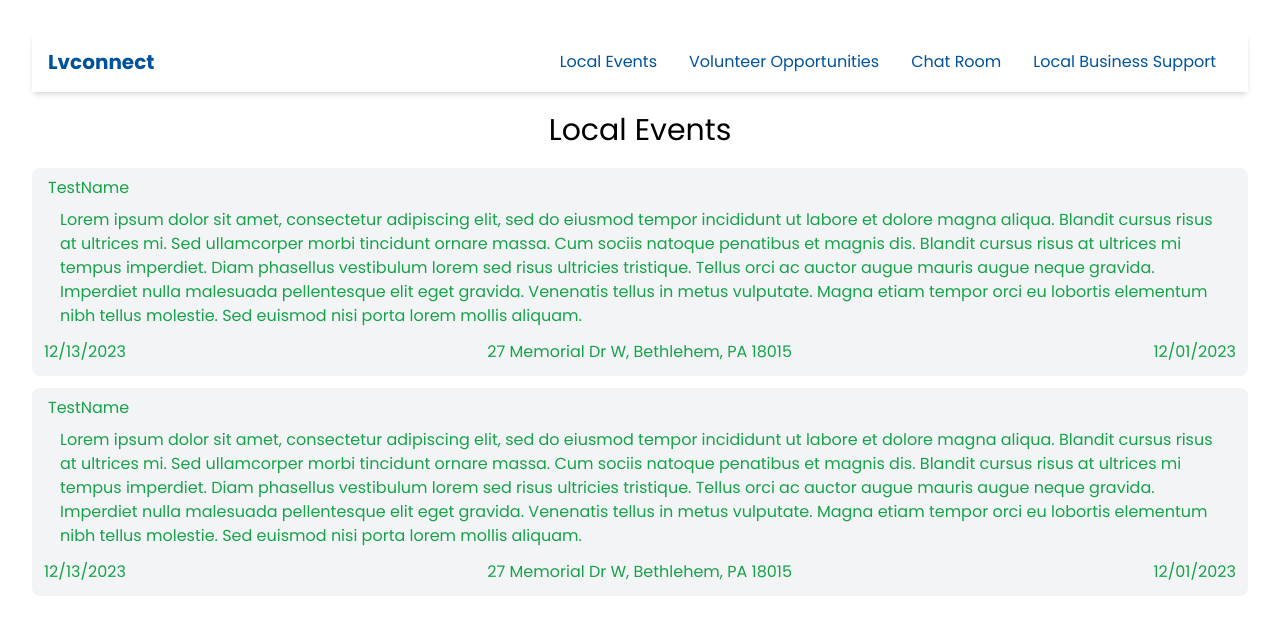
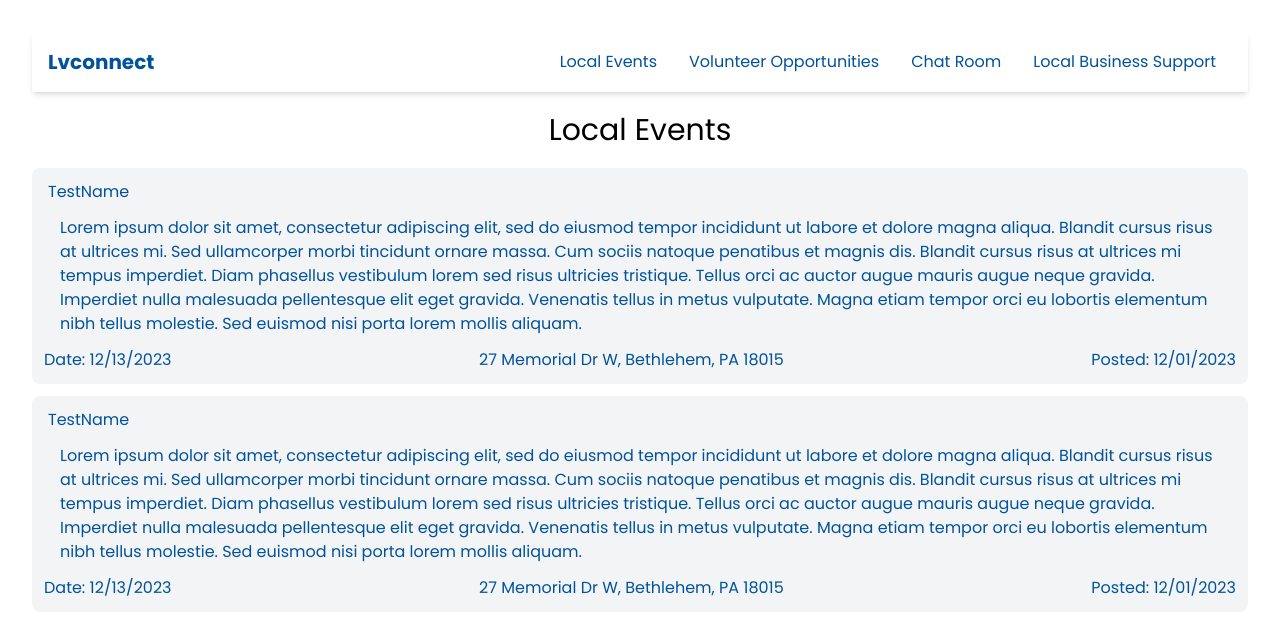
Before and after one commit to anvu21/lv-connect, a React (Vite) app in the folder frontend/webpage/: page /local in a window 1280 px wide. Shown: the top 634 px of the page. Built offline with nearby package versions, Linux system fonts and the light colour scheme; the HTML template or start-up script is replaced by a standard one.

Commit message:
Add a bit more styling to local events

```diff
--- a/frontend/webpage/src/component/localeventPage/Event.jsx
+++ b/frontend/webpage/src/component/localeventPage/Event.jsx
@@ -6,13 +6,13 @@ import axios from "axios";
 const Event = (props) => {
 
   return (
-    <div className="bg-gray-100 text-green-600 text-left rounded-lg my-3">
-        <p className='mx-4 py-2'>{props.name}</p>
+    <div className="bg-gray-100 text-left rounded-lg my-3" style={{ color: '#00539b' }}>
+        <p className='mx-4 py-3'>{props.name}</p>
         <p className='mx-7'>Lorem ipsum dolor sit amet, consectetur adipiscing elit, sed do eiusmod tempor incididunt ut labore et dolore magna aliqua. Blandit cursus risus at ultrices mi. Sed ullamcorper morbi tincidunt ornare massa. Cum sociis natoque penatibus et magnis dis. Blandit cursus risus at ultrices mi tempus imperdiet. Diam phasellus vestibulum lorem sed risus ultricies tristique. Tellus orci ac auctor augue mauris augue neque gravida. Imperdiet nulla malesuada pellentesque elit eget gravida. Venenatis tellus in metus vulputate. Magna etiam tempor orci eu lobortis elementum nibh tellus molestie. Sed euismod nisi porta lorem mollis aliquam.</p>
         <div className="flex justify-between">
-            <p className='m-3'>{props.date}</p>
+            <p className='m-3'>Date: {props.date}</p>
             <p className='m-3'>{props.location}</p>
-            <p className='m-3'>{props.posted}</p>
+            <p className='m-3'>Posted: {props.posted}</p>
         </div>
     </div>
   )
```
